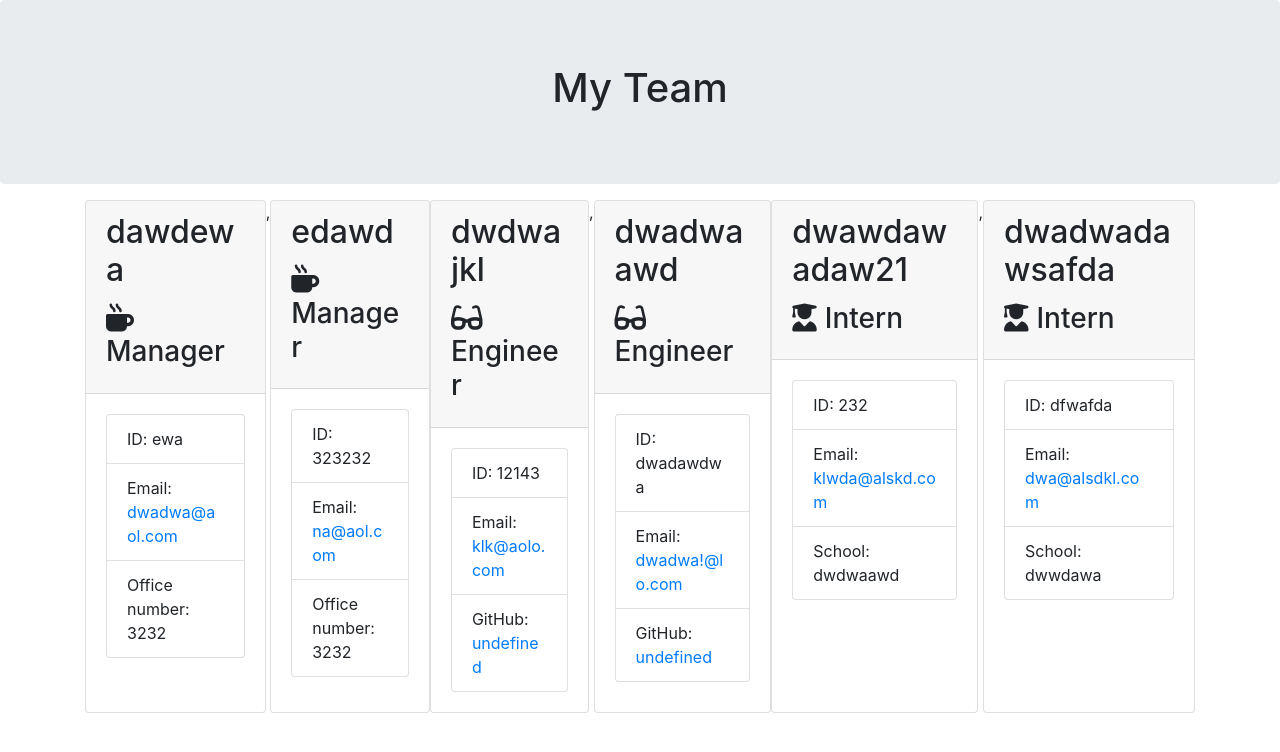
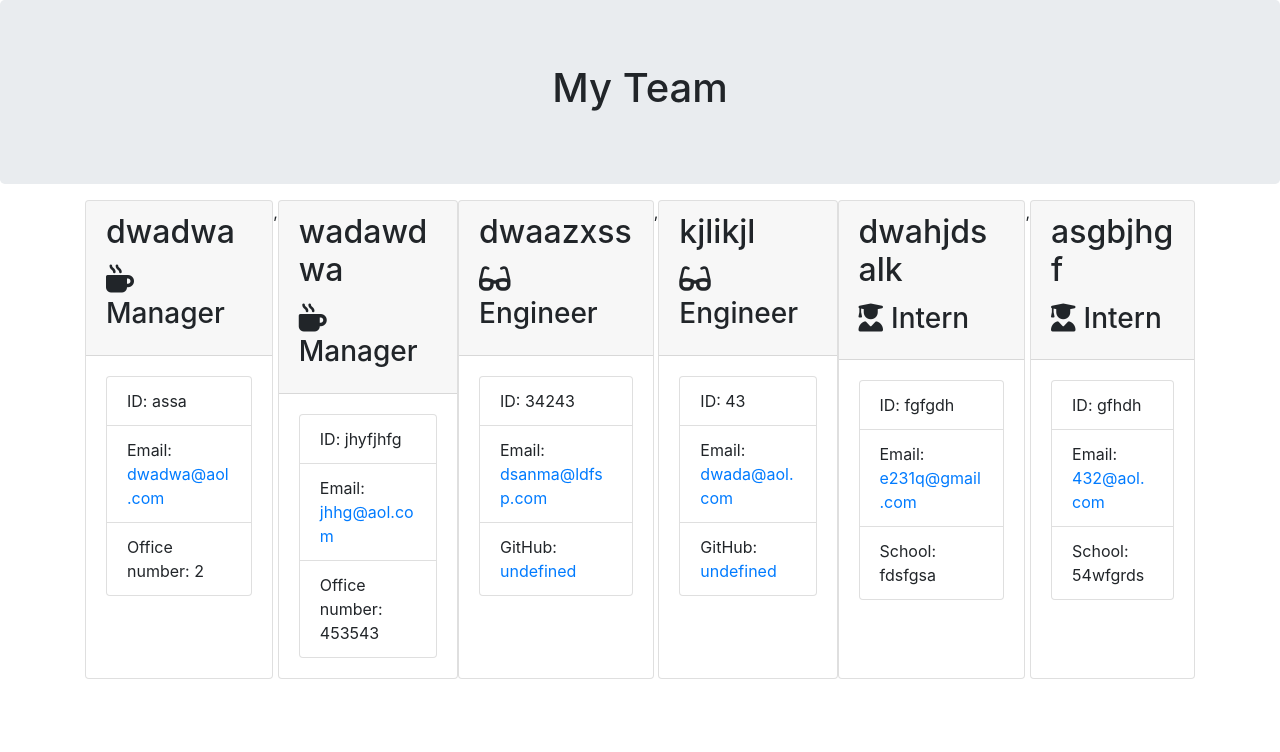
Before and after one commit to Carlo-Defilippis/Team_Builder_App, a website: page Develop/output/main.html in a window 1280 px wide. Drawn offline with nearby package versions, Linux system fonts and the light colour scheme.

Commit message:
working build 2

```diff
--- a/Develop/output/main.html
+++ b/Develop/output/main.html
@@ -25,79 +25,79 @@
             <div class="team-area col-12 d-flex justify-content-center">
                 <div class="card employee-card">
     <div class="card-header">
-        <h2 class="card-title">dawdewa</h2>
+        <h2 class="card-title">dwadwa</h2>
         <h3 class="card-title"><i class="fas fa-mug-hot mr-2"></i>Manager</h3>
     </div>
     <div class="card-body">
         <ul class="list-group">
-            <li class="list-group-item">ID: ewa</li>
+            <li class="list-group-item">ID: assa</li>
             <li class="list-group-item">Email: <a href="mailto:dwadwa@aol.com">dwadwa@aol.com</a></li>
-            <li class="list-group-item">Office number: 3232</li>
+            <li class="list-group-item">Office number: 2</li>
         </ul>
     </div>
 </div>
 ,<div class="card employee-card">
     <div class="card-header">
-        <h2 class="card-title">edawd</h2>
+        <h2 class="card-title">wadawdwa</h2>
         <h3 class="card-title"><i class="fas fa-mug-hot mr-2"></i>Manager</h3>
     </div>
     <div class="card-body">
         <ul class="list-group">
-            <li class="list-group-item">ID: 323232</li>
-            <li class="list-group-item">Email: <a href="mailto:na@aol.com">na@aol.com</a></li>
-            <li class="list-group-item">Office number: 3232</li>
+            <li class="list-group-item">ID: jhyfjhfg</li>
+            <li class="list-group-item">Email: <a href="mailto:jhhg@aol.com">jhhg@aol.com</a></li>
+            <li class="list-group-item">Office number: 453543</li>
         </ul>
     </div>
 </div>
 <div class="card employee-card">
     <div class="card-header">
-        <h2 class="card-title">dwdwajkl</h2>
+        <h2 class="card-title">dwaazxss</h2>
         <h3 class="card-title"><i class="fas fa-glasses mr-2"></i>Engineer</h3>
     </div>
     <div class="card-body">
         <ul class="list-group">
-            <li class="list-group-item">ID: 12143</li>
-            <li class="list-group-item">Email: <a href="mailto:klk@aolo.com">klk@aolo.com</a></li>
+            <li class="list-group-item">ID: 34243</li>
+            <li class="list-group-item">Email: <a href="mailto:dsanma@ldfsp.com">dsanma@ldfsp.com</a></li>
             <li class="list-group-item">GitHub: <a href="https://github.com/undefined" target="_blank" rel="noopener noreferrer">undefined</a></li>
         </ul>
     </div>
 </div>
 ,<div class="card employee-card">
     <div class="card-header">
-        <h2 class="card-title">dwadwaawd</h2>
+        <h2 class="card-title">kjlikjl</h2>
         <h3 class="card-title"><i class="fas fa-glasses mr-2"></i>Engineer</h3>
     </div>
     <div class="card-body">
         <ul class="list-group">
-            <li class="list-group-item">ID: dwadawdwa</li>
-            <li class="list-group-item">Email: <a href="mailto:dwadwa!@lo.com">dwadwa!@lo.com</a></li>
+            <li class="list-group-item">ID: 43</li>
+            <li class="list-group-item">Email: <a href="mailto:dwada@aol.com">dwada@aol.com</a></li>
             <li class="list-group-item">GitHub: <a href="https://github.com/undefined" target="_blank" rel="noopener noreferrer">undefined</a></li>
         </ul>
     </div>
 </div>
 <div class="card employee-card">
     <div class="card-header">
-        <h2 class="card-title">dwawdawadaw21</h2>
+        <h2 class="card-title">dwahjdsalk</h2>
         <h3 class="card-title"><i class="fas fa-user-graduate mr-2"></i>Intern</h3>
     </div>
     <div class="card-body">
         <ul class="list-group">
-            <li class="list-group-item">ID: 232</li>
-            <li class="list-group-item">Email: <a href="mailto:klwda@alskd.com">klwda@alskd.com</a></li>
-            <li class="list-group-item">School: dwdwaawd</li>
+            <li class="list-group-item">ID: fgfgdh</li>
+            <li class="list-group-item">Email: <a href="mailto:e231q@gmail.com">e231q@gmail.com</a></li>
+            <li class="list-group-item">School: fdsfgsa</li>
         </ul>
     </div>
 </div>
 ,<div class="card employee-card">
     <div class="card-header">
-        <h2 class="card-title">dwadwadawsafda</h2>
+        <h2 class="card-title">asgbjhgf</h2>
         <h3 class="card-title"><i class="fas fa-user-graduate mr-2"></i>Intern</h3>
     </div>
     <div class="card-body">
         <ul class="list-group">
-            <li class="list-group-item">ID: dfwafda</li>
-            <li class="list-group-item">Email: <a href="mailto:dwa@alsdkl.com">dwa@alsdkl.com</a></li>
-            <li class="list-group-item">School: dwwdawa</li>
+            <li class="list-group-item">ID: gfhdh</li>
+            <li class="list-group-item">Email: <a href="mailto:432@aol.com">432@aol.com</a></li>
+            <li class="list-group-item">School: 54wfgrds</li>
         </ul>
     </div>
 </div>
```
